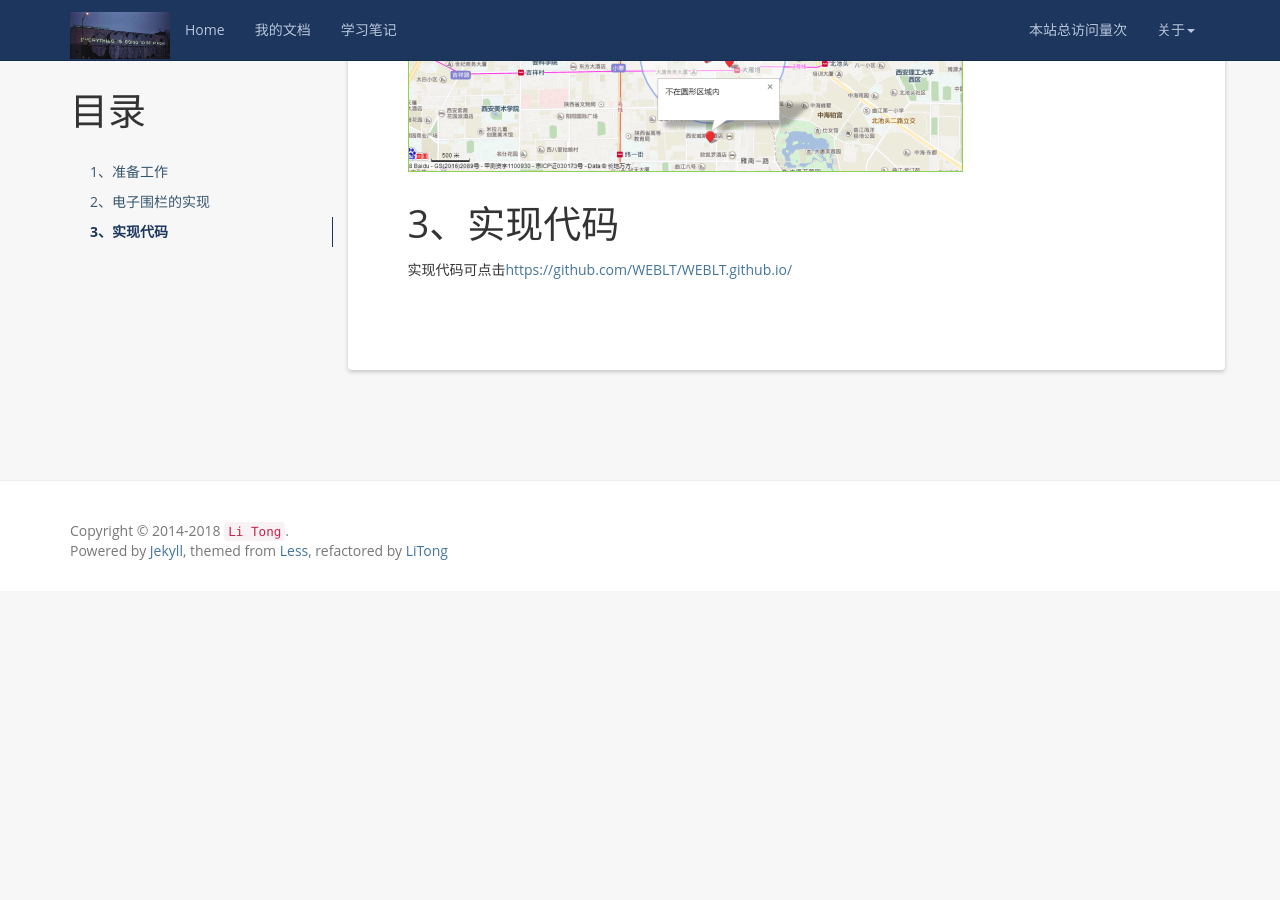
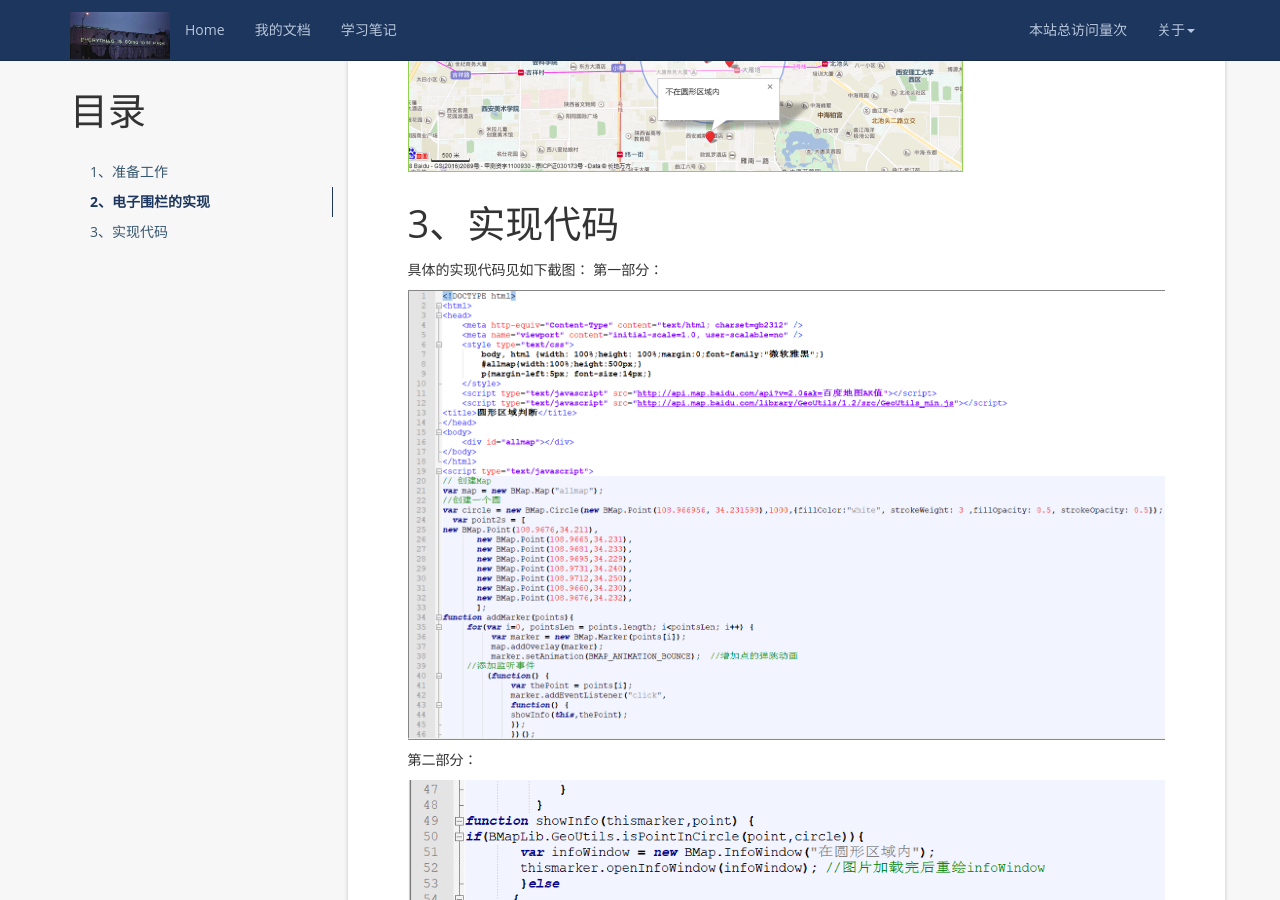
Before and after one commit to WEBLT/WEBLT.github.io, a Jekyll site: the page built from _posts/2018-12-8-electic-fence.md, in a window 1280 px wide and 900 px high, scrolled down 845 px. Built offline with Jekyll 4.4.1, drawn with Linux system fonts in a browser that asks for light colours; nearby versions of some CDN libraries; a script that is not in the unit is left out; comment, search, counter and statistics services are not loaded; before the commit the page ends 1436 px from its top, so only the background shows below that.

Commit message:
Update 2018-12-8-electic-fence.md

```diff
--- a/_posts/2018-12-8-electic-fence.md
+++ b/_posts/2018-12-8-electic-fence.md
@@ -23,4 +23,11 @@ tag: 教程
 ![/styles/images/02.png]({{ '/styles/images/02.png' | prepend: site.baseurl  }})
 
 # 3、实现代码
-实现代码可点击[https://github.com/WEBLT/WEBLT.github.io/](github.com/WEBLT/WEBLT.github.io/)
+具体的实现代码见如下截图：
+第一部分：
+
+![/styles/images/03.png]({{ '/styles/images/03.png' | prepend: site.baseurl  }})
+
+第二部分：
+
+![/styles/images/04.png]({{ '/styles/images/04.png' | prepend: site.baseurl  }})
```
